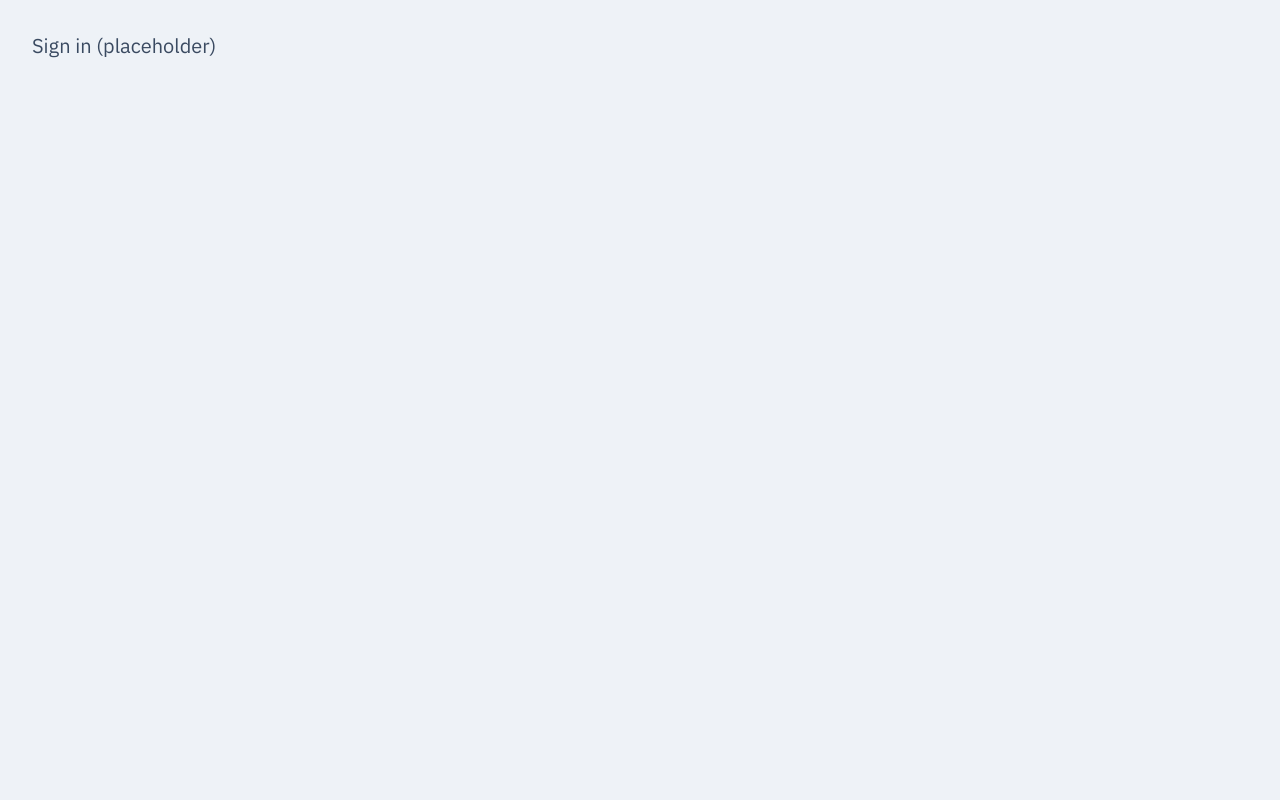
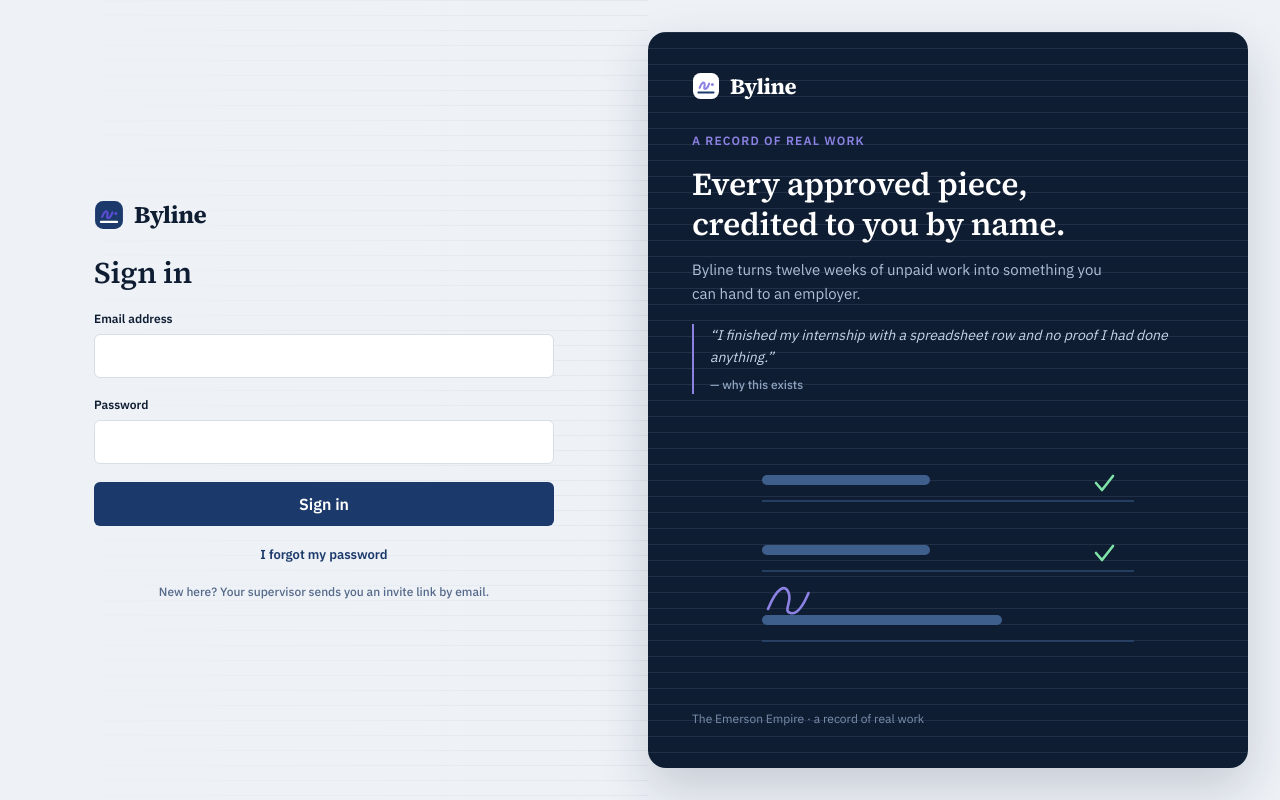
Before and after one commit to dschell3/Byline, a React (Vite) app in the folder web/: page /signin in a window 1280 px wide. Built offline with nearby package versions, Linux system fonts and the light colour scheme.

Commit message:
SCRUM-1 feat(web): add sign-in page (P01/X01)

```diff
--- a/web/index.html
+++ b/web/index.html
@@ -7,7 +7,7 @@
     <link rel="preconnect" href="https://fonts.googleapis.com" />
     <link rel="preconnect" href="https://fonts.gstatic.com" crossorigin />
     <link
-      href="https://fonts.googleapis.com/css2?family=IBM+Plex+Sans:wght@400;500;600&family=Source+Serif+4:wght@600&display=swap"
+      href="https://fonts.googleapis.com/css2?family=IBM+Plex+Sans:wght@400;500;600&family=Source+Serif+4:wght@600;700&display=swap"
       rel="stylesheet"
     />
     <title>Byline</title>
--- /dev/null
+++ b/web/src/components/BylineLogo.tsx
@@ -0,0 +1,49 @@
+// Byline mark + wordmark from the Figma frames.
+// "page" follows the light/dark theme; "navy" is for the always-dark brand panel.
+type BylineLogoProps = { tone: 'page' | 'navy'; size: number };
+
+export function BylineLogo({ tone, size }: BylineLogoProps) {
+  const onNavy = tone === 'navy';
+  const wordSize = size >= 30 ? 'text-[24px]' : 'text-[22px]';
+
+  return (
+    <span className="inline-flex items-center gap-2.5">
+      <svg
+        width={size}
+        height={size}
+        viewBox="0 0 28 28"
+        fill="none"
+        aria-hidden="true"
+        className="block shrink-0"
+      >
+        <rect
+          x="1"
+          y="1"
+          width="26"
+          height="26"
+          rx="7.5"
+          className={onNavy ? 'fill-white' : 'fill-primary'}
+        />
+        <path
+          d="M6.5 20.5h15"
+          strokeWidth="2.1"
+          strokeLinecap="round"
+          className={onNavy ? 'stroke-[#1B3A6B]' : 'stroke-white'}
+        />
+        <path
+          d="M7.6 15.8c2.1-5.6 4.3-6.4 5-3.8.6 2.3-1.5 4.3.3 4.8 1.7.5 3.1-2 4.3-5.1"
+          strokeWidth="2.1"
+          strokeLinecap="round"
+          strokeLinejoin="round"
+          className={onNavy ? 'stroke-[#8C82E4]' : 'stroke-accent'}
+        />
+        <circle cx="20.4" cy="12.6" r="1.5" className={onNavy ? 'fill-[#8C82E4]' : 'fill-accent'} />
+      </svg>
+      <span
+        className={`font-serif font-bold tracking-[-0.025em] ${wordSize} ${onNavy ? 'text-white' : 'text-ink'}`}
+      >
+        Byline
+      </span>
+    </span>
+  );
+}
--- a/web/src/main.tsx
+++ b/web/src/main.tsx
@@ -4,13 +4,18 @@ import { BrowserRouter, Routes, Route } from 'react-router';
 import './index.css';
 import App from './App.tsx';
 import TokensPage from './pages/TokensPage.tsx';
+import SignInPage from './pages/SignInPage.tsx';
 
 createRoot(document.getElementById('root')!).render(
   <StrictMode>
     <BrowserRouter>
       <Routes>
         <Route path="/" element={<App />} />
-        <Route path="/signin" element={<p className="p-8 text-xl">Sign in (placeholder)</p>} />
+        <Route path="/signin" element={<SignInPage />} />
+        <Route
+          path="/forgot"
+          element={<p className="p-8 text-xl">Forgot password (placeholder)</p>}
+        />
         <Route path="/tokens" element={<TokensPage />} />
       </Routes>
     </BrowserRouter>
--- /dev/null
+++ b/web/src/pages/SignInPage.tsx
@@ -0,0 +1,159 @@
+import type { CSSProperties, FormEvent } from 'react';
+import { Link } from 'react-router';
+import { BylineLogo } from '../components/BylineLogo';
+import { Button } from '../components/ui/Button';
+import { Input } from '../components/ui/Input';
+
+// SCRUM-1: P01 (desktop) and X01 (phone) from the Figma export. Route /signin, public.
+
+// Faint ruled lines behind the form, fading out to the left. Uses the line token so it follows the theme.
+const formLines: CSSProperties = {
+  backgroundImage:
+    'repeating-linear-gradient(to bottom, rgb(var(--color-line)) 0 1px, transparent 1px 15px)',
+  maskImage: 'linear-gradient(to left, #000, transparent)',
+  WebkitMaskImage: 'linear-gradient(to left, #000, transparent)',
+};
+
+// Same lines on the navy panel, spaced 16px.
+const panelLines: CSSProperties = {
+  backgroundImage: 'repeating-linear-gradient(to bottom, #8FA4C0 0 1px, transparent 1px 16px)',
+};
+
+// The brand panel is navy in both themes, so its colours are fixed rather than theme tokens.
+function BrandPanel() {
+  return (
+    <aside className="hidden items-center py-8 pr-8 xl:flex">
+      <div className="relative flex min-h-[calc(100vh-4rem)] w-[600px] flex-col justify-between overflow-hidden rounded-[18px] bg-[#0F1D33] px-11 py-10 shadow-[0_20px_50px_rgba(15,29,51,0.18)]">
+        <div aria-hidden="true" className="absolute inset-0 opacity-[0.14]" style={panelLines} />
+
+        <div className="relative flex flex-col gap-3.5">
+          <BylineLogo tone="navy" size={28} />
+          <span className="mt-[18px] text-meta font-bold uppercase tracking-[0.1em] text-[#8C82E4]">
+            A record of real work
+          </span>
+          <h2 className="max-w-[440px] font-serif text-page-title tracking-[-0.01em] text-white">
+            Every approved piece, credited to you by name.
+          </h2>
+          <p className="max-w-[420px] text-[15px] leading-6 text-[#AFC0D6]">
+            Byline turns twelve weeks of unpaid work into something you can hand to an employer.
+          </p>
+          <div className="mt-1 border-l-2 border-[#8C82E4] pl-4">
+            <p className="text-[14px] italic leading-[22px] text-[#C6D5E8]">
+              “I finished my internship with a spreadsheet row and no proof I had done anything.”
+            </p>
+            <p className="mt-2 text-meta text-[#8FA4C0]">— why this exists</p>
+          </div>
+        </div>
+
+        <div className="relative flex justify-center">
+          <svg
+            width="400"
+            height="250"
+            viewBox="0 0 400 250"
+            fill="none"
+            aria-hidden="true"
+            className="block"
+          >
+            {[74, 144, 214].map((y) => (
+              <line key={y} x1="14" y1={y} x2="386" y2={y} stroke="#2C4870" strokeWidth="1.5" />
+            ))}
+            <rect x="14" y="48" width="168" height="10" rx="5" fill="#3E5F8C" />
+            <rect x="14" y="118" width="168" height="10" rx="5" fill="#3E5F8C" />
+            <rect x="14" y="188" width="240" height="10" rx="5" fill="#3E5F8C" />
+            {[56, 126].map((y) => (
+              <path
+                key={y}
+                d={`M348 ${y} l6 7 11-14`}
+                stroke="#7FE3A8"
+                strokeWidth="2.6"
+                strokeLinecap="round"
+                strokeLinejoin="round"
+              />
+            ))}
+            <path
+              d="M20 182c9-22 18-26 21-15 2.5 9-6 17 1.5 19 7 2 13-8 18-20"
+              stroke="#8C82E4"
+              strokeWidth="2.6"
+              strokeLinecap="round"
+              strokeLinejoin="round"
+            />
+          </svg>
+        </div>
+
+        <p className="relative text-meta font-normal text-[#7A8FAC]">
+          The Emerson Empire · a record of real work
+        </p>
+      </div>
+    </aside>
+  );
+}
+
+export default function SignInPage() {
+  function handleSubmit(event: FormEvent<HTMLFormElement>) {
+    event.preventDefault();
+    // TODO(auth card): send credentials to the API; on failure show the P01 error box.
+  }
+
+  return (
+    // Capped at the 1440px Figma frame width and centred, so wide monitors keep P01's proportions.
+    <div className="min-h-screen bg-page">
+      <div className="mx-auto flex min-h-screen max-w-[1440px] flex-col xl:flex-row">
+        {/* Phone/tablet top bar (X01) */}
+        <header className="flex h-14 shrink-0 items-center justify-center border-b border-line bg-surface xl:hidden">
+          <BylineLogo tone="page" size={28} />
+        </header>
+
+        <main className="relative flex flex-1 justify-center px-4 pb-10 pt-10 xl:items-center xl:px-14 xl:py-10">
+          <div
+            aria-hidden="true"
+            className="pointer-events-none absolute inset-y-0 right-0 hidden w-[760px] max-w-full opacity-50 xl:block"
+            style={formLines}
+          />
+
+          <div className="relative flex w-full max-w-[460px] flex-col gap-3.5 xl:gap-[18px]">
+            <div className="hidden xl:block">
+              <BylineLogo tone="page" size={30} />
+            </div>
+
+            <h1 className="font-serif text-[24px] font-semibold leading-[31px] tracking-[-0.01em] text-ink xl:text-[30px] xl:leading-[38px]">
+              Sign in
+            </h1>
+
+            <form onSubmit={handleSubmit} className="flex flex-col gap-3.5 xl:gap-[18px]">
+              <Input
+                label="Email address"
+                name="email"
+                type="email"
+                autoComplete="email"
+                required
+              />
+              <Input
+                label="Password"
+                name="password"
+                type="password"
+                autoComplete="current-password"
+                required
+              />
+              <Button type="submit" className="w-full">
+                Sign in
+              </Button>
+            </form>
+
+            <Link
+              to="/forgot"
+              className="text-center text-[13px] font-semibold text-link hover:underline"
+            >
+              I forgot my password
+            </Link>
+
+            <p className="mt-2 text-center text-meta text-ink-meta xl:mt-0">
+              New here? Your supervisor sends you an invite link by email.
+            </p>
+          </div>
+        </main>
+
+        <BrandPanel />
+      </div>
+    </div>
+  );
+}
```
